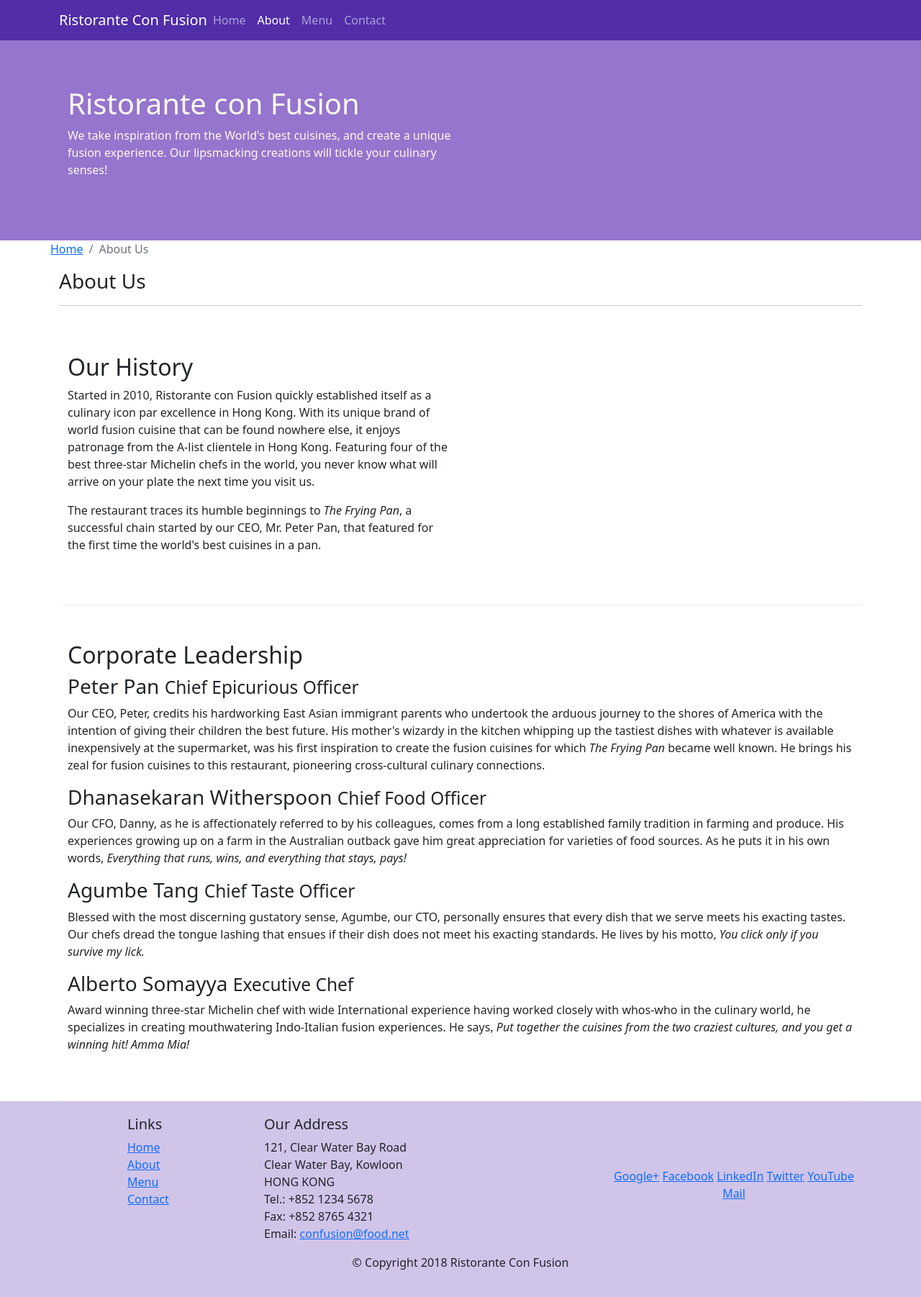
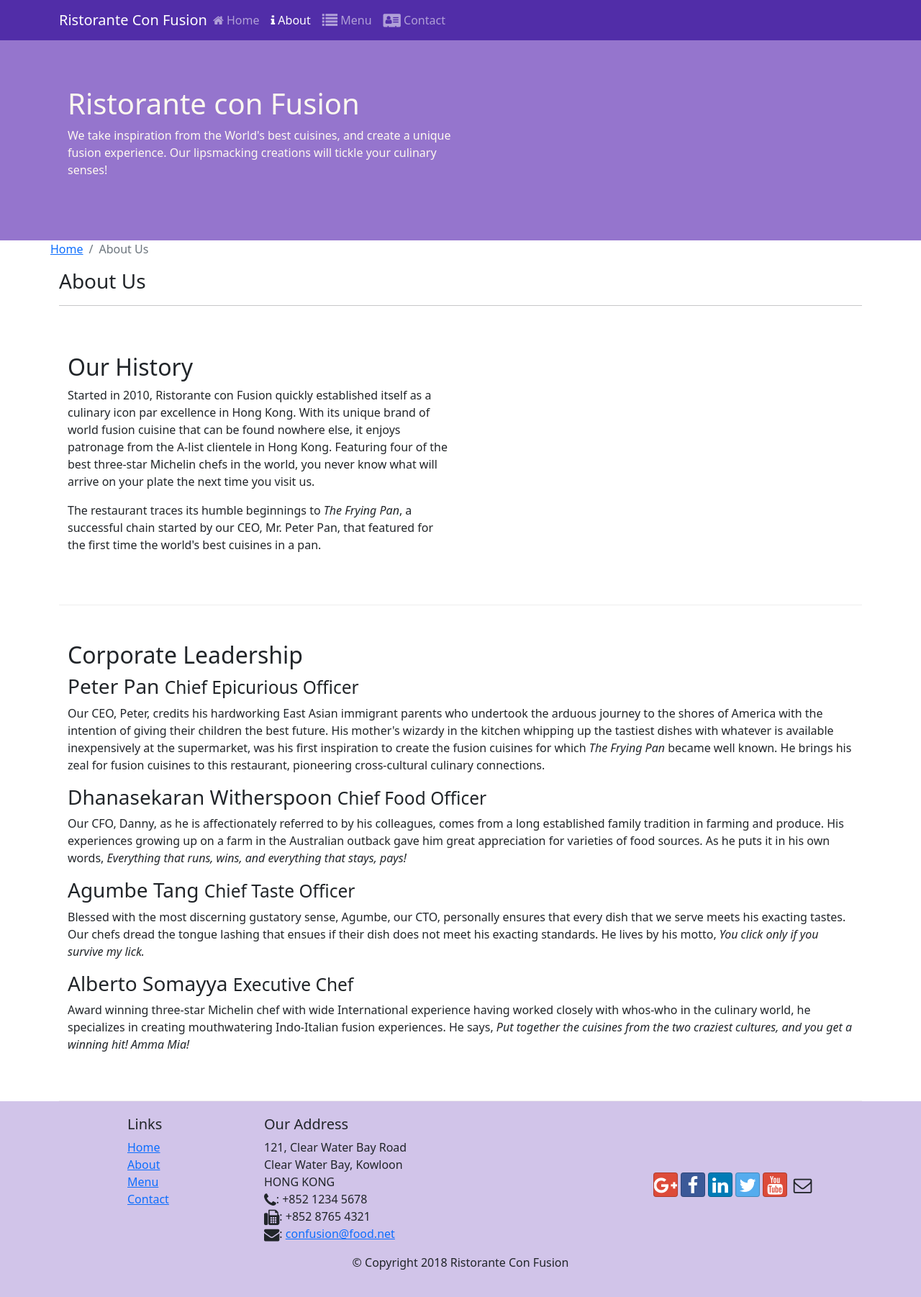
Before and after one commit to MusaOzcetin/Hong_Kong_University, a website: page aboutus.html in a window 1280 px wide. Shown: the whole page at 72% size. Drawn offline with nearby package versions, Linux system fonts and the light colour scheme.

Commit message:
Icon Fonts

```diff
--- a/aboutus.html
+++ b/aboutus.html
@@ -4,9 +4,14 @@
 <head>
     <meta charset="UTF-8">
     <meta name="viewport" content="width=device-width, initial-scale=1, shrink-to-fit=no">
+    <meta http-equiv="x-ua-compatible" content="ie=edge">
+
+    <link rel="stylesheet" href="node_modules/bootstrap/dist/css/bootstrap.min.css">
+    <link rel="stylesheet" href="node_modules/font-awesome/css/font-awesome.min.css">
+    <link rel="stylesheet" href="node_modules/bootstrap-social/bootstrap-social.css">
+    <link rel="stylesheet" href="css/style.css">
+
     <title>Ristorante Con Fusion: About Us</title>
-    <link rel="stylesheet" href="node_modules/bootstrap/dist/css/bootstrap.min.css">
-    <link rel="stylesheet" href="css/style.css">
 </head>
 
 <body>
@@ -18,10 +23,10 @@
         <a class="navbar-brand me-auto" href="index.html">Ristorante Con Fusion</a>
         <div class="collapse navbar-collapse " id="Navbar">
             <ul class="navbar-nav me-auto ">
-                <li class="nav-item"><a class="nav-link" href="index.html">Home</a></li>
-                <li class="nav-item" aria-current="page"><a class="nav-link active" aria-current="page" href="#">About</a></li>
-                <li class="nav-item"><a class="nav-link" href="#">Menu</a></li>
-                <li class="nav-item"><a class="nav-link" href="#">Contact</a></li>
+                <li class="nav-item"><a class="nav-link" href="index.html"><span class="fa fa-home"></span> Home</a></li>
+                <li class="nav-item" aria-current="page"><a class="nav-link active" aria-current="page" href="#"><span class="fa fa-info"></span> About</a></li>
+                <li class="nav-item"><a class="nav-link" href="#"><span class="fa fa-list fa-lg"></span> Menu</a></li>
+                <li class="nav-item"><a class="nav-link" href="#"><span class="fa fa-address-card fa-lg"></span> Contact</a></li>
             </ul>
         </div>
     </div>
@@ -96,19 +101,19 @@
 		              121, Clear Water Bay Road<br>
 		              Clear Water Bay, Kowloon<br>
 		              HONG KONG<br>
-		              Tel.: +852 1234 5678<br>
-		              Fax: +852 8765 4321<br>
-		              Email: <a href="mailto:confusion@food.net">confusion@food.net</a>
+		              <i class="fa fa-phone fa-lg"></i>: +852 1234 5678<br>
+		              <i class="fa fa-fax fa-lg"></i>: +852 8765 4321<br>
+		              <i class="fa fa-envelope fa-lg"></i>: <a href="mailto:confusion@food.net">confusion@food.net</a>
 		           </address>
                 </div>
                 <div class="col-12 col-sm-4 align-self-center">
                     <div class="text-center">
-                        <a href="http://google.com/+">Google+</a>
-                        <a href="http://www.facebook.com/profile.php?id=">Facebook</a>
-                        <a href="http://www.linkedin.com/in/">LinkedIn</a>
-                        <a href="http://twitter.com/">Twitter</a>
-                        <a href="http://youtube.com/">YouTube</a>
-                        <a href="mailto:">Mail</a>
+                        <a class="btn btn-social-icon btn-google" href="https://google.com/+"><i class="fa fa-google-plus fa-lg"></i></a>
+                        <a class="btn btn-social-icon btn-facebook" href="https://www.facebook.com/profile.php?id="><i class="fa fa-facebook fa-lg"></i></a>
+                        <a class="btn btn-social-icon btn-linkedin" href="https://www.linkedin.com/in/"><i class="fa fa-linkedin fa-lg"></i></a>
+                        <a class="btn btn-social-icon btn-twitter" href="https://twitter.com/"><i class="fa fa-twitter fa-lg"></i></a>
+                        <a class="btn btn-social-icon btn-google" href="https://youtube.com/"><i class="fa fa-youtube fa-lg"></i></a>
+                        <a class="btn btn-social-icon" href="mailto:"><i class="fa fa-envelope-o fa-lg"></i></a>
                     </div>
                 </div>
            </div>
--- a/package.json
+++ b/package.json
@@ -24,6 +24,8 @@
   "dependencies": {
     "@popperjs/core": "^2.9.3",
     "bootstrap": "^5.1.0",
+    "bootstrap-social": "^5.1.1",
+    "font-awesome": "^4.7.0",
     "jquery": "^3.6.0"
   }
 }
```
Also changed, not shown: index.html (+21 -15 lines), 1 other file.
